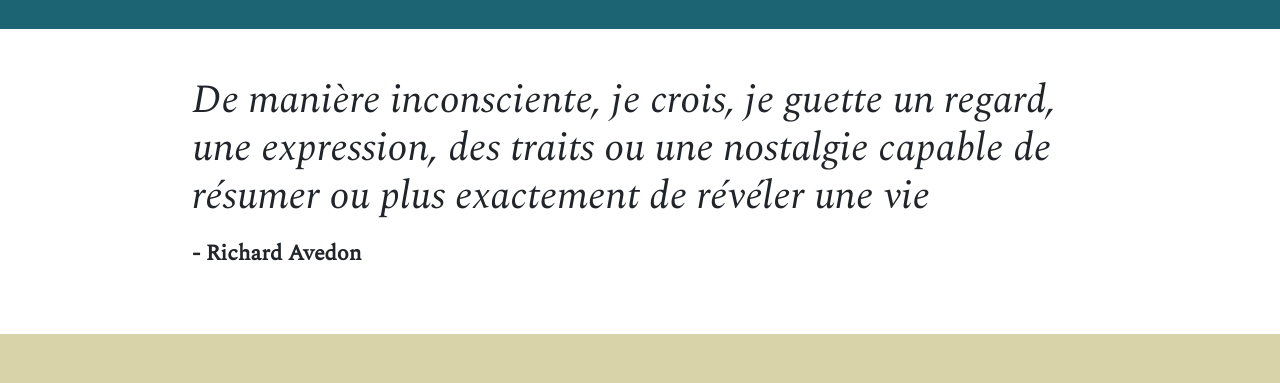
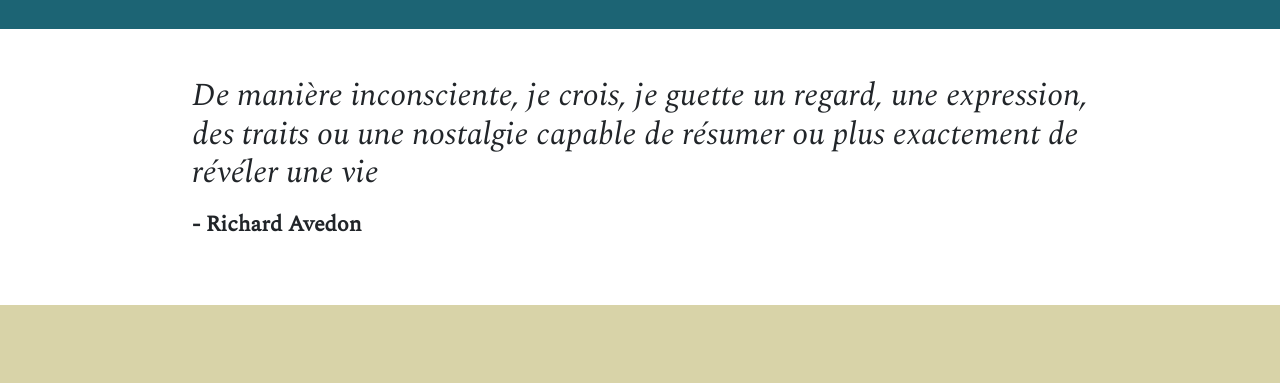
Before and after one commit to Hiuras/NinaCarducci, a plain HTML site: page index.html in a window 1280 px wide. Shown: the part 2745-3128 px from the top of the page. Drawn offline with nearby package versions, Linux system fonts and the light colour scheme; a script that the page names is missing.

Commit message:
Update HTML Meta + H1 change

```diff
--- a/index.html
+++ b/index.html
@@ -34,7 +34,6 @@
 	</div>
 </div>
 <div id="header">
-
 	<div id="carouselExampleIndicators" class="carousel slide" data-bs-ride="carousel">
 		<div class="carousel-indicators">
 			<button type="button" data-bs-target="#carouselExampleIndicators" data-bs-slide-to="0" class="active" aria-current="true" aria-label="Slide 1"></button>
@@ -142,7 +141,7 @@
 <div class="quote">
 	<figure>
 		<blockquote>
-			<h1 class="quote__text">De manière inconsciente, je crois, je guette un regard, une expression, des traits ou une nostalgie capable de résumer ou plus exactement de révéler une vie</h1>
+			<h2 class="quote__text">De manière inconsciente, je crois, je guette un regard, une expression, des traits ou une nostalgie capable de résumer ou plus exactement de révéler une vie</h2>
 		</blockquote>
 		<figcaption class="quote__author">- Richard Avedon</figcaption>
 	</figure>
```
